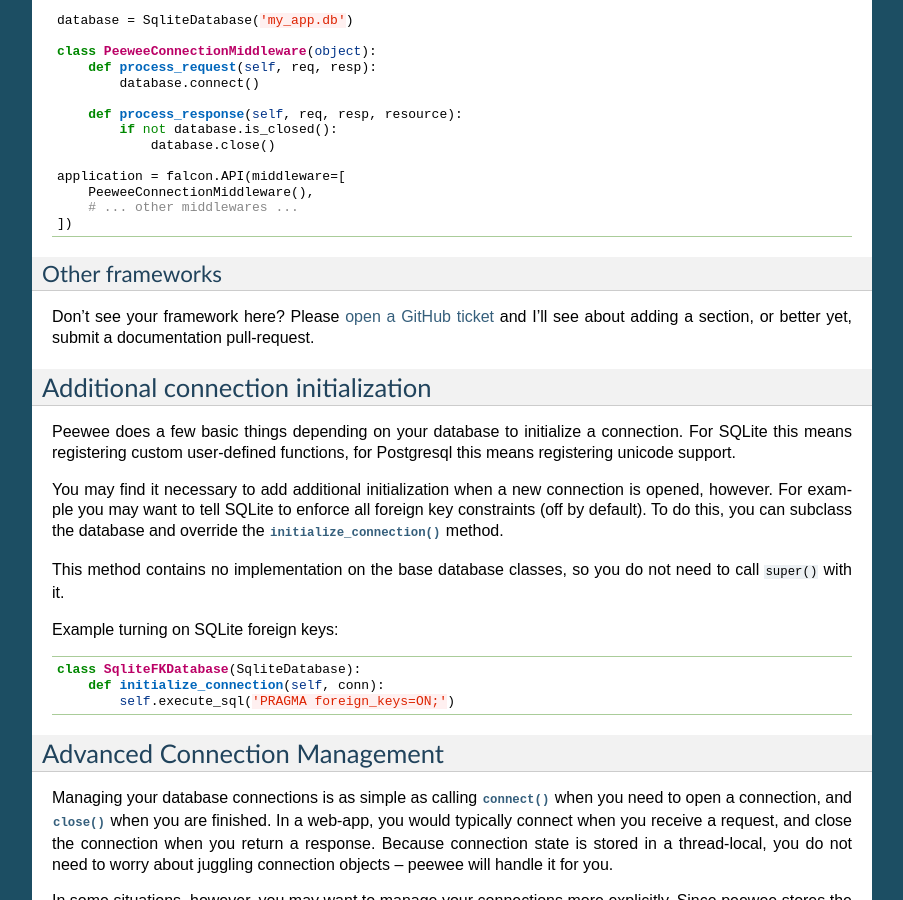
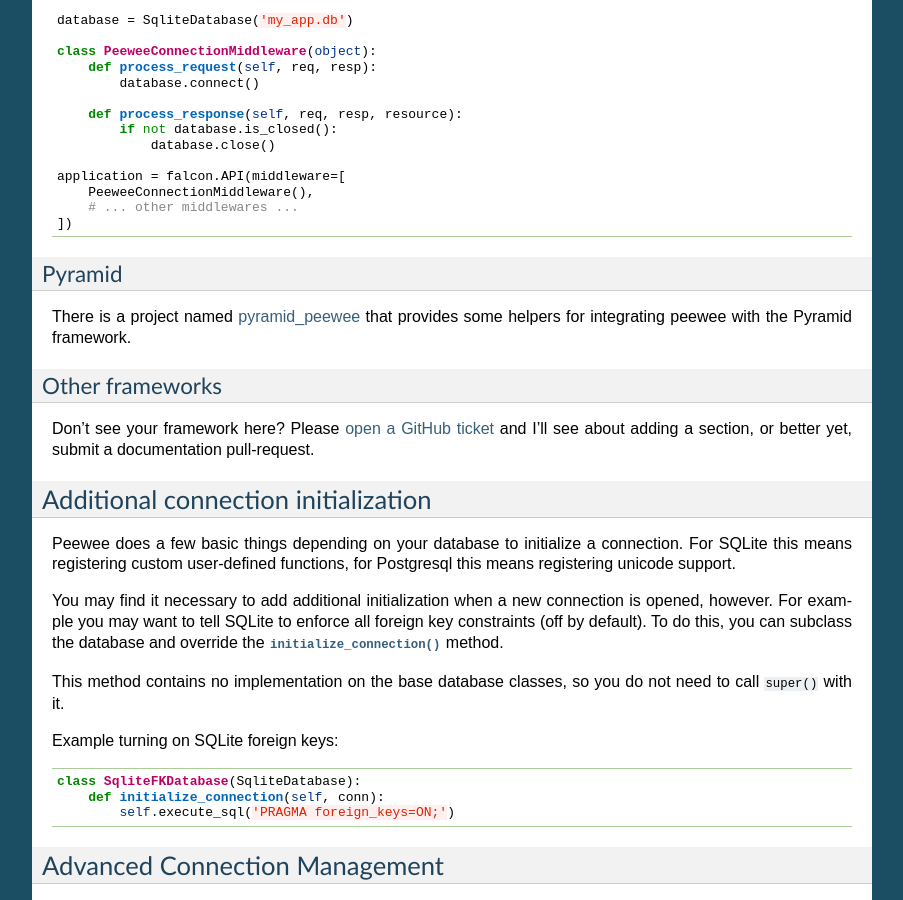
Before and after one commit to coleifer/peewee, a Sphinx documentation site: the page built from docs/peewee/database.rst, in a window 1280 px wide and 900 px high, scrolled down 12842 px. Shown: the whole window, without its empty margins (198-1101 px from the left). Built offline with Sphinx 7.4.7, drawn with Linux system fonts in a browser that asks for light colours; pages that are not in the unit, such as notebooks, are missing from menus; the version number could not be read and is left out.

Commit message:
Pyramid docs, fixes #773

```diff
--- a/docs/peewee/database.rst
+++ b/docs/peewee/database.rst
@@ -739,6 +739,11 @@ The connection handling code can be placed in a `middleware component <https://f
         # ... other middlewares ...
     ])
 
+Pyramid
+^^^^^^^
+
+There is a project named `pyramid_peewee <https://bitbucket.org/jjgalvez/pyramid_peewee>`_ that provides some helpers for integrating peewee with the Pyramid framework.
+
 Other frameworks
 ^^^^^^^^^^^^^^^^
 
```
